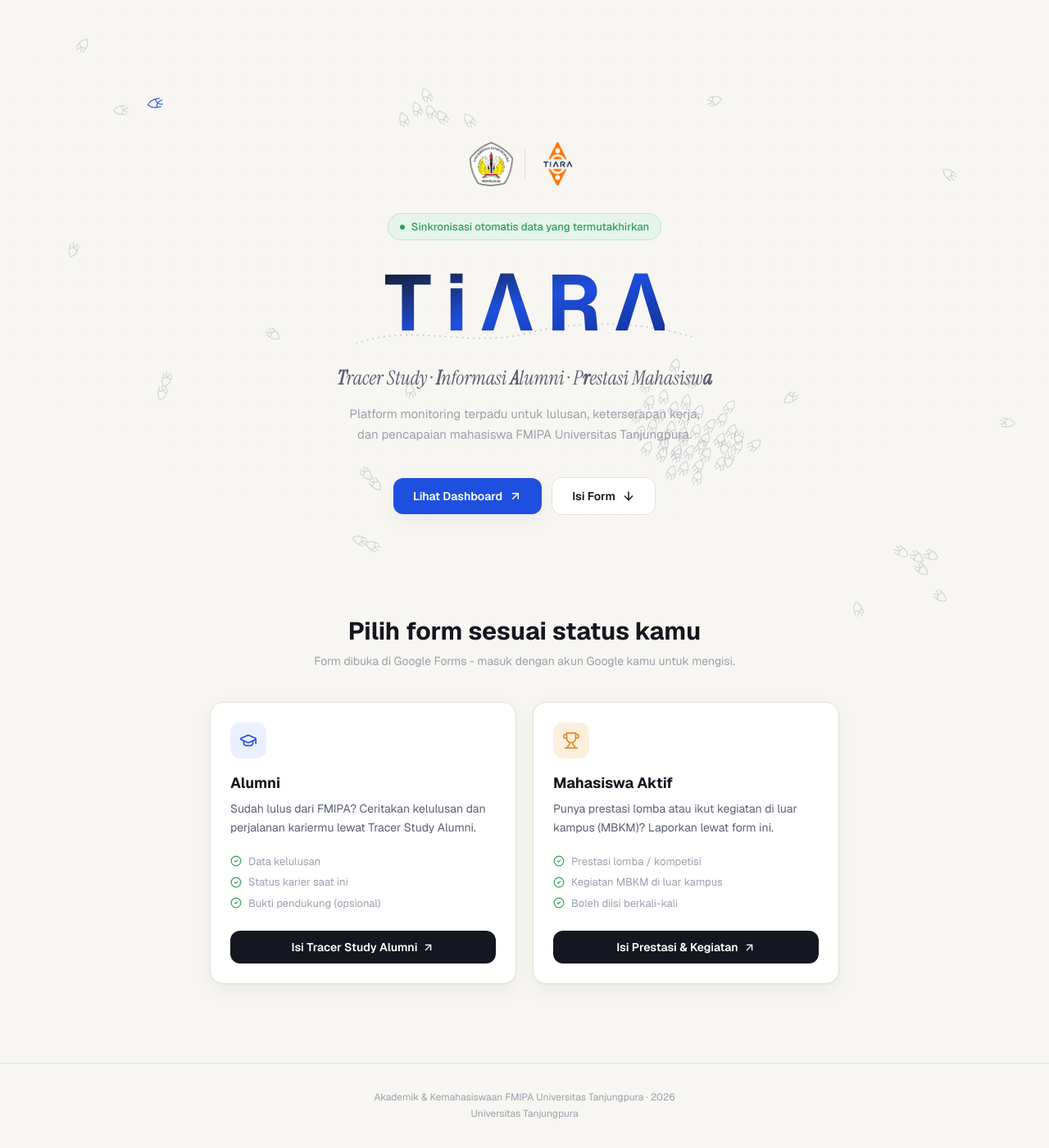
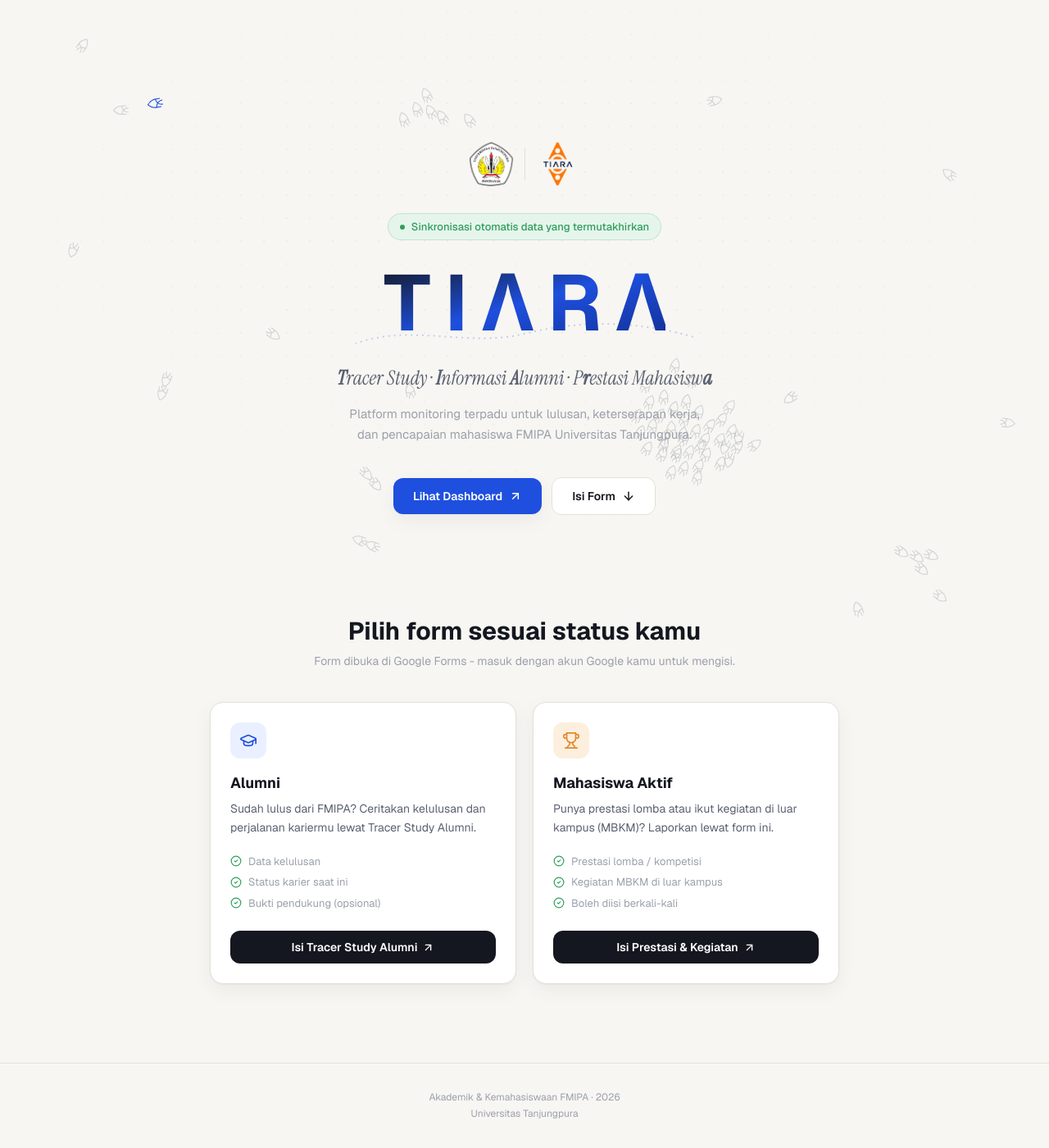
Before and after one commit to 0xthareq/tiara, a React (Vite) app in the folder frontend/: page / in a window 1280 px wide. Shown: the whole page at 82% size. Built offline with nearby package versions, Linux system fonts and the light colour scheme; no server answers.

Commit message:
fix page home

```diff
--- a/frontend/src/pages/Landing.jsx
+++ b/frontend/src/pages/Landing.jsx
@@ -61,7 +61,7 @@
             />
           </svg>
           <h1 className="relative font-display font-bold tracking-tight text-[15vw] sm:text-7xl md:text-8xl leading-none bg-gradient-to-br from-ink via-azure to-azuredeep bg-clip-text text-transparent">
-            T i Λ R Λ
+            T I Λ R Λ
           </h1>
         </div>
 
@@ -177,7 +177,7 @@
       {/* ============ FOOTER ============ */}
       <footer className="px-6 py-8 border-t border-line text-center">
         <p className="text-[12px] text-inkfaint leading-relaxed">
-          Akademik & Kemahasiswaan FMIPA Universitas Tanjungpura &middot; 2026
+          Akademik & Kemahasiswaan FMIPA &middot; 2026
           <br />
           Universitas Tanjungpura
         </p>
```
